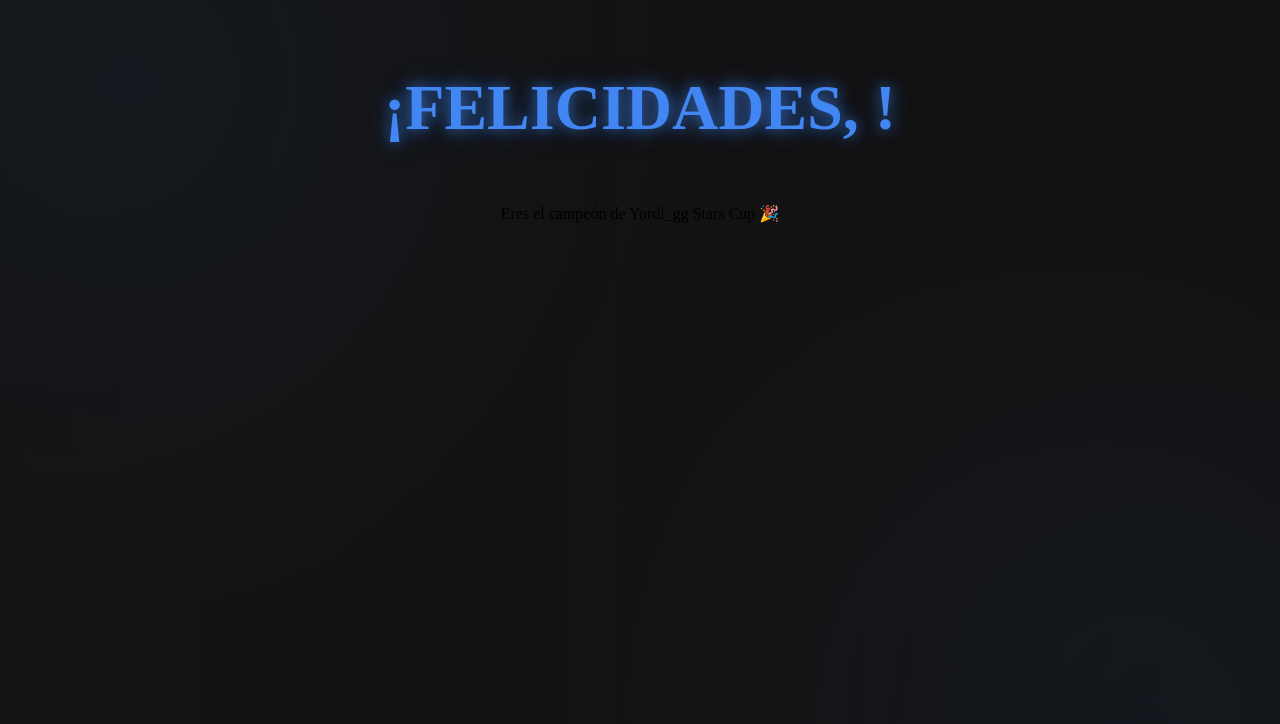
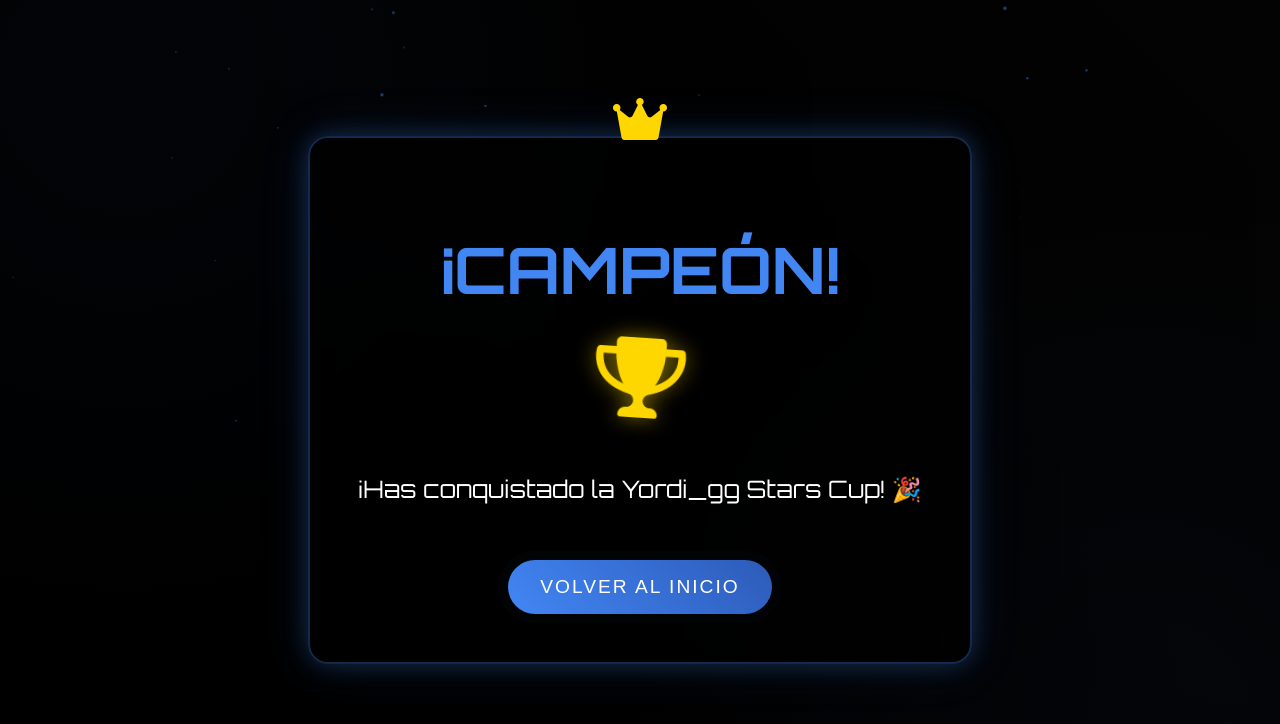
Before and after one commit to Yordigg/Torneo, a plain HTML site: page winner.html in a window 1280 px wide. Drawn offline with Linux system fonts and the light colour scheme.

Commit message:
winner.html

```diff
--- a/winner.html
+++ b/winner.html
@@ -3,21 +3,88 @@
 <head>
     <meta charset="UTF-8">
     <meta name="viewport" content="width=device-width, initial-scale=1.0">
-    <title>Ganador - Yordi_gg Stars Cup</title>
+    <title>¡Campeón! - Yordi_gg Stars Cup</title>
     <link href="https://fonts.googleapis.com/css2?family=Orbitron:wght@400;700&display=swap" rel="stylesheet">
-    <link rel="stylesheet" href="styles.css">
+    <link rel="stylesheet" href="https://cdnjs.cloudflare.com/ajax/libs/font-awesome/6.0.0/css/all.min.css">
+    <link rel="stylesheet" href="winner.css">
 </head>
 <body>
     <div class="container">
-        <h1 id="winner-title" class="glow">¡Felicidades, <span id="winner-name"></span>!</h1>
-        <p id="winner-message">Eres el campeón de Yordi_gg Stars Cup 🎉</p>
+        <div class="champion-container">
+            <div class="crown">
+                <i class="fas fa-crown"></i>
+            </div>
+            <h1 class="champion-title">
+                ¡Campeón!
+                <span class="champion-name" id="winner-name"></span>
+            </h1>
+            <div class="trophy-icon">
+                <i class="fas fa-trophy"></i>
+            </div>
+            <p class="winner-message">¡Has conquistado la Yordi_gg Stars Cup! 🎉</p>
+            <button class="return-button" onclick="window.location.href='index.html'">
+                Volver al Inicio
+            </button>
+        </div>
     </div>
+
     <script>
+    // Crear partículas
+    function createParticles() {
+        const particlesContainer = document.createElement('div');
+        particlesContainer.className = 'particles';
+        document.body.appendChild(particlesContainer);
+
+        for (let i = 0; i < 50; i++) {
+            const particle = document.createElement('div');
+            particle.className = 'particle';
+
+            particle.style.left = `${Math.random() * 100}%`;
+
+            const size = Math.random() * 3 + 1;
+            particle.style.width = `${size}px`;
+            particle.style.height = `${size}px`;
+
+            const duration = Math.random() * 10 + 15;
+            const delay = Math.random() * -20;
+            particle.style.animation = `particleFloat ${duration}s ${delay}s infinite linear`;
+
+            particlesContainer.appendChild(particle);
+        }
+    }
+
+    // Crear confeti
+    function createConfetti() {
+        const colors = ['#4286f4', '#2d5bb9', '#gold', '#00ff00'];
+        const confettiCount = 100;
+
+        for (let i = 0; i < confettiCount; i++) {
+            const confetti = document.createElement('div');
+            confetti.className = 'confetti-piece';
+            confetti.style.background = colors[Math.floor(Math.random() * colors.length)];
+            confetti.style.left = `${Math.random() * 100}%`;
+            confetti.style.transform = `rotate(${Math.random() * 360}deg)`;
+            confetti.style.animation = `confettiFall ${Math.random() * 3 + 2}s linear infinite`;
+            document.body.appendChild(confetti);
+        }
+    }
+
+    // Mostrar nombre del ganador con efecto
+    function showWinner() {
         const winnerName = localStorage.getItem('tournamentWinner');
         if (winnerName) {
-            document.getElementById('winner-name').textContent = winnerName;
-            document.getElementById('winner-title').style.display = 'block';
+            const winnerElement = document.getElementById('winner-name');
+            winnerElement.textContent = winnerName;
+            winnerElement.style.display = 'block';
         }
+    }
+
+    // Inicializar efectos
+    window.addEventListener('DOMContentLoaded', () => {
+        createParticles();
+        createConfetti();
+        showWinner();
+    });
     </script>
 </body>
 </html>
```
